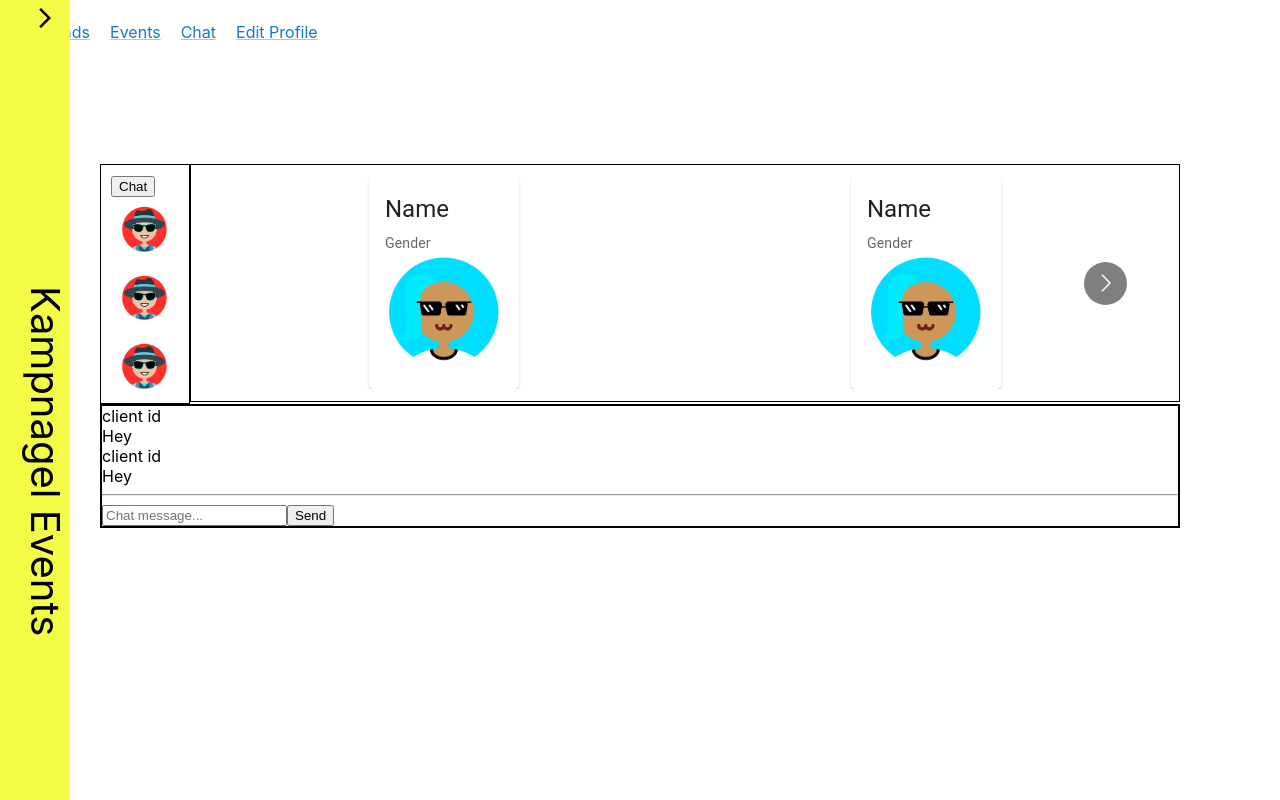
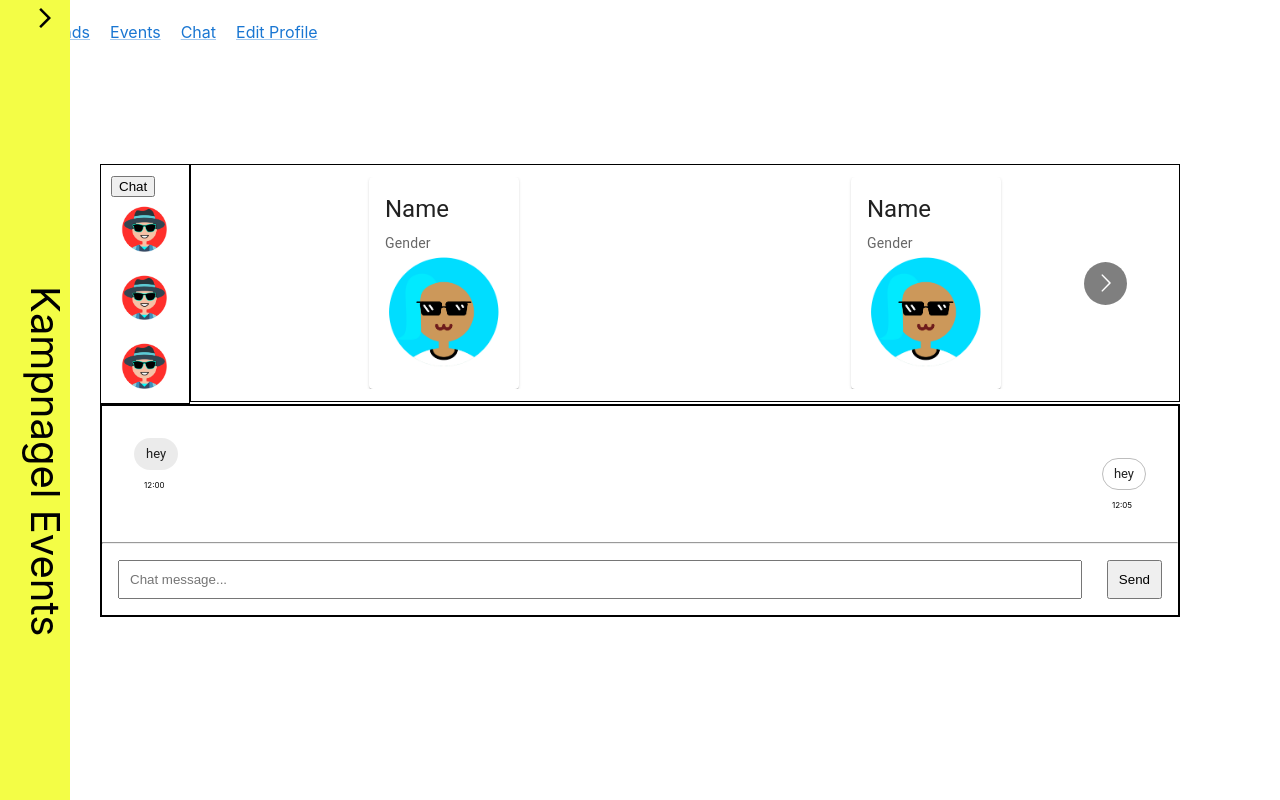
Before and after one commit to jielianglin/kampnagel-frontend, a React (Create React App) app in the folder kute-app/: page /chat in a window 1280 px wide. Built offline with nearby package versions, Linux system fonts and the light colour scheme.

Commit message:
formatted chatbox

```diff
--- a/kute-app/src/components/chat/Chatbox.css
+++ b/kute-app/src/components/chat/Chatbox.css
@@ -5,3 +5,35 @@
 .chatbox {
     border: 2px solid black;
 }
+
+.messages {
+    padding: 32px 32px 56px 32px;
+}
+
+.messages-left {
+    float: left;
+
+}
+
+.messages-right {
+    float: right;
+}
+
+.timestamp {
+    padding: 10px;
+    font-size: 8px;
+}
+
+.chat-input-container {
+    padding: 8px 16px 16px 16px;
+}
+
+.chat-input {
+    width: 90%;
+    padding: 10px;
+}
+
+.submit-button {
+    float: right;
+    padding: 10px;
+}
--- a/kute-app/src/components/chat/Chatbox.js
+++ b/kute-app/src/components/chat/Chatbox.js
@@ -1,26 +1,35 @@
 import React from "react";
 import "./Chatbox.css";
+import Chip from '@mui/material/Chip';
 
 export default function ChatBox() {
     return (
+
+
         <div className="chatbox">
 
-            <div className="message-container">
-                <div className="client">client id</div>
-                <div className="message">Hey</div>
+            <div className="messages">
+                <div className="messages-left">
+
+                    <div className="message"><Chip label="hey" /></div>
+                    <div className="timestamp">12:00</div>
+
+                </div>
+                < br />
+                <div className="messages-right">
+                    <div className="message"><Chip label="hey" variant="outlined" /></div>
+                    <div className="timestamp">12:05</div>
+                </div>
+                < br />
             </div>
-
-            <div className="another-message-container">
-                <div className="client">client id</div>
-                <div className="message">Hey</div>
-            </div>
-
             <hr />
-            <div className="input-chat-container">
-                <input className="input-chat" type="text" placeholder="Chat message..." />
-                <button className="submit-chat"> Send </button>
+            <div className="chat-input-container">
+                <input className="chat-input" type="text" placeholder="Chat message..." />
+                <button className="submit-button"> Send </button>
             </div>
 
         </div>
+
+
     )
 };
--- a/kute-app/src/pages/Chat.css
+++ b/kute-app/src/pages/Chat.css
@@ -15,7 +15,6 @@
 .chat-carousel {
     border: 1px solid black;
     padding: 12px;
-
 }
 
 .invite-avatar {
```
